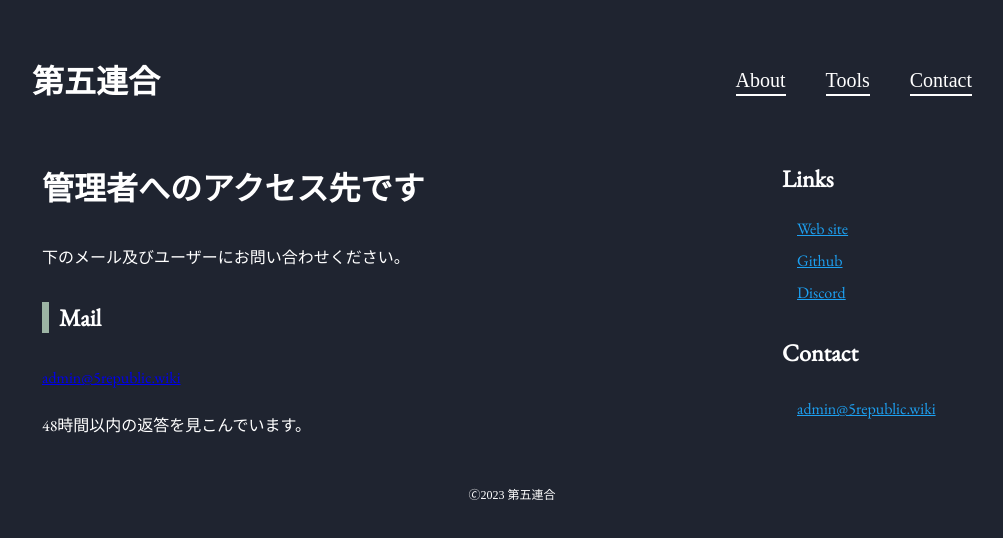
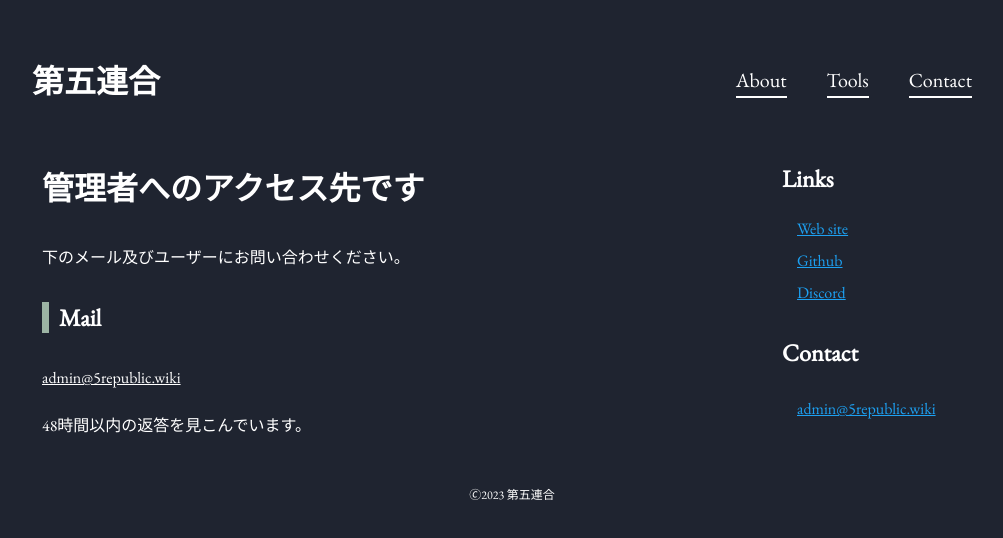
Before and after one commit to republic5/web-site, a plain HTML site: page contact.html in a window 1280 px wide. Shown: the whole page, without its empty margins (128-1131 px from the left). Drawn offline with nearby package versions, Linux system fonts and the light colour scheme.

Commit message:
Update style.css

```diff
--- a/css/style.css
+++ b/css/style.css
@@ -1,7 +1,8 @@
 @charset "utf-8";
 
-p, h1, h2, h3, h4, h5, h6, small {
+p, a, h1, h2, h3, h4, h5, h6, small {
     color: #ffffff;
+    font-family: 'EB Garamond', serif
 }
 
 header {
```
